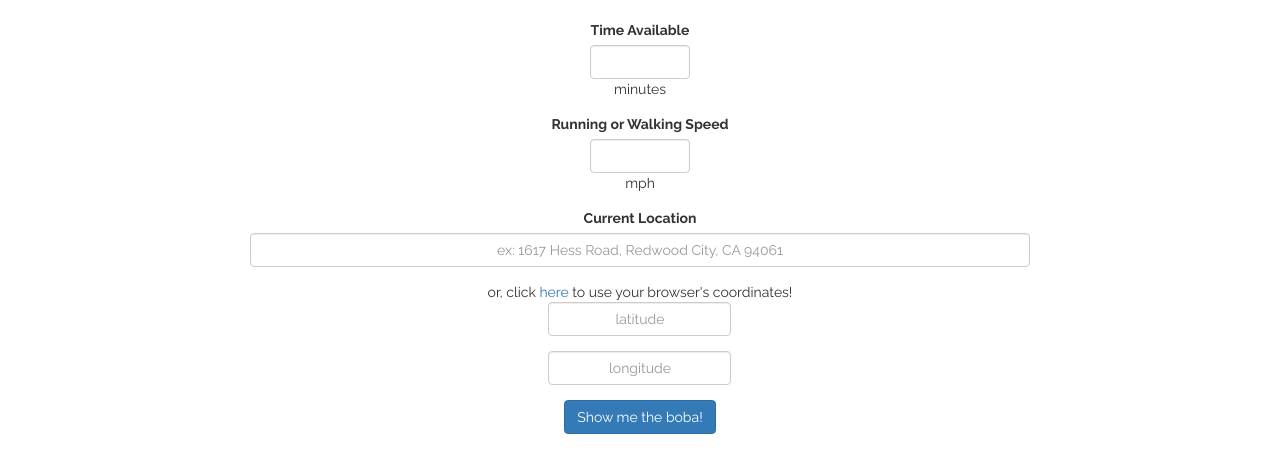
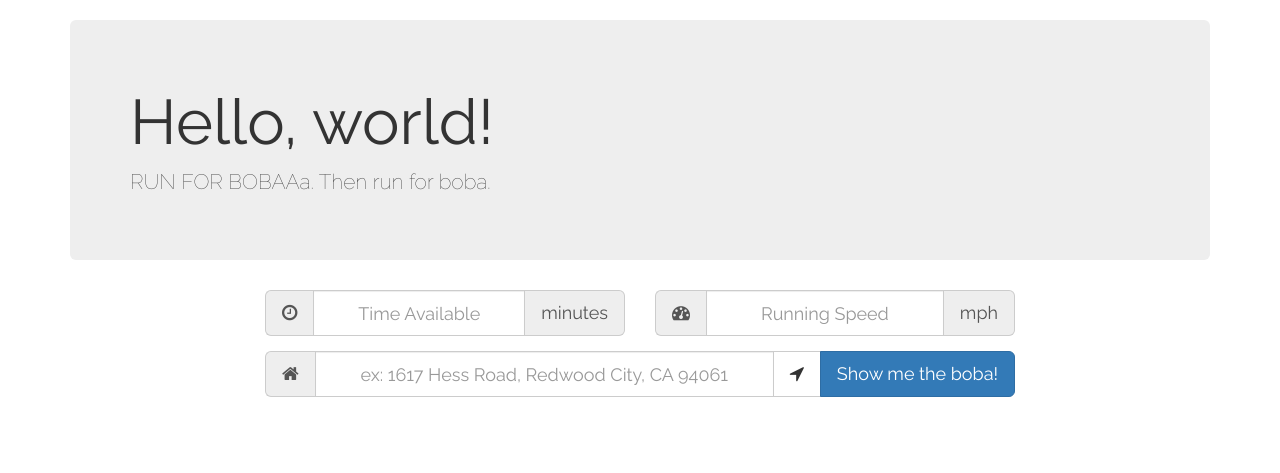
Before and after one commit to AnliYang/bobafetch, a Flask app: page / in a window 1280 px wide. Shown: the part 51-524 px from the top of the page. Run offline with Flask 2, Linux system fonts and the light colour scheme; some libraries are stand-ins or nearby versions; some web fonts are replaced.

Commit message:
rubbed bootstrap on base, as well as landing and map pages

```diff
--- a/static/css/boba.css
+++ b/static/css/boba.css
@@ -26,16 +26,20 @@ form {
 
 }
 
-.restaurant-name{
+.restaurant-name {
     font-weight: 900;
     overflow: hidden;
     white-space: nowrap;
     text-overflow: ellipsis;
 }
 
+.restaurant-heading {
+    font-weight: 900;
+    margin-top: 0;
+}
+
 #map {
     height: 400px;
-    width: 400px;
 }
 
 .form-group{
@@ -79,3 +83,15 @@ form {
     padding-left: 15px;
     font-family: 'Droid Sans Mono', monospace;
 }
+
+.warnbox-content, .warnbox-c1, .warnbox-c2, .adp-warnbox, .adp-legal {
+    display: none;
+}
+
+.adp-placemark {
+    margin-top: 0 !important;
+}
+
+.adp-text {
+    padding-left: 10px;
+}
--- a/static/js/landing.js
+++ b/static/js/landing.js
@@ -1,22 +1,28 @@
 var userLat = document.getElementById("latitude");
 var userLng = document.getElementById("longitude");
+var userAddress = document.getElementById("address");
+var progressBar = document.getElementById("progress")
 
 function getLocation() {
-    showLoading()
+    showLoading();
     navigator.geolocation.getCurrentPosition(setPosition);
 }
 
 function showLoading() {
-    userLat.placeholder = 'fetching...'
-    userLng.placeholder = 'fetching...'
+    // userLat.placeholder = 'fetching...';
+    // userLng.placeholder = 'fetching...';
+    progressBar.classList.remove('hidden');
 }
 
 function setPosition(position) {
+    userAddress.placeholder = "latitude: " + position.coords.latitude.toPrecision(6) + ", longitude: " + position.coords.longitude.toPrecision(7);
     // var userLat = document.getElementById("latitude");
     userLat.value = position.coords.latitude;
 
     // var userLng = document.getElementById("longitude");
     userLng.value = position.coords.longitude;
+
+    progressBar.classList.add('hidden');
 }
 
 var geolocate = document.getElementById('geolocate');
--- a/templates/base.html
+++ b/templates/base.html
@@ -3,6 +3,7 @@
 <head>
   <link href='https://fonts.googleapis.com/css?family=Raleway:400,700,100' rel='stylesheet' type='text/css'>
   <link href='https://fonts.googleapis.com/css?family=Droid+Sans+Mono' rel='stylesheet' type='text/css'>
+  <link rel="shortcut icon" href="/static/favicon.ico">
   <link href="https://maxcdn.bootstrapcdn.com/bootstrap/3.3.4/css/bootstrap.min.css" rel="stylesheet">
   <link href="/static/css/font-awesome.css" rel="stylesheet">
   <link href="/static/css/boba.css" rel="stylesheet">
@@ -19,7 +20,7 @@
 <div class="navbar navbar-inverse navbar-static-top">
     <div class="container">
         <div class="navbar-header">
-<!--             <img src="/static/img/ubermelon-logo.png"> -->
+<!--             <img src="/static/bobafetch.png"> -->
             <a class="navbar-brand" href="/">BobaFetch!</a>
         </div>
 
@@ -33,6 +34,8 @@
                     </a>
                 </li>
                 {% if session.get('user_id') %}
+                <li><a href="/favorite-restaurants">Favorites</a></li>
+                <li><a href="/visited-restaurants">Visited</a></li>
                 <li><a href="/logout">Log Out</a></li>
                 {% else %}
                 <li><a href="/login">Log In</a></li>
--- a/templates/landing.html
+++ b/templates/landing.html
@@ -16,38 +16,54 @@
     </label>
     <br><br><input type="submit" value="Boba me!">
 </form> -->
+<div class="jumbotron">
+    <h1>Hello, world!</h1>
+    <p>RUN FOR BOBAAa. Then run for boba.</p>
+</div>
 
 <div class="row landing-form">
     <form class="col-xs-8 col-xs-offset-2" action="/results" method="POST">
         <div class="row form-group">
-            <div><label for="timeAvailable">Time Available</label></div>
-            <div class="col-xs-4 col-xs-offset-4 col-md-2 col-md-offset-5">
-                <input type="text" class="form-control" id="timeAvailable" name="time-available">minutes
+            <div class="col-xs-4 col-md-6">
+                <div class="input-group input-group-lg">
+                    <span class="input-group-addon"><i class="fa fa-clock-o"></i></span>
+                    <input type="text" class="form-control" id="timeAvailable" name="time-available" placeholder="Time Available"><span class="input-group-addon">minutes</span>
+                </div>
+            </div>
+            <div class="col-xs-4 col-md-6">
+                <div class="input-group input-group-lg">
+                    <span class="input-group-addon"><i class="fa fa-tachometer"></i></span>
+                    <input type="text" class="form-control" id="runningSpeed" name="running-speed" placeholder="Running Speed"><span class="input-group-addon" id="basic-addon2">mph</span>
+                </div>
             </div>
         </div>
-        <div class="row form-group">
-            <div><label for="runningSpeed">Running or Walking Speed</label></div>
-            <div class="col-xs-4 col-xs-offset-4 col-md-2 col-md-offset-5">
-                <input type="text" class="form-control col-xs-3" id="runningSpeed" name="running-speed">mph
+        <div class="row form-group form-group-lg">
+            <div class="col-xs-12">
+    <!--                     <label for="address">Current Location</label> -->
+                <div class="input-group input-group-lg">
+                    <span class="input-group-addon"><i class="fa fa-home"></i></span>
+                    <input type="text" class="form-control" id="address" placeholder="ex: 1617 Hess Road, Redwood City, CA 94061" name="address">
+                    <div class="input-group-btn">
+                        <a id="geolocate" class="btn btn-default"><i class="fa fa-location-arrow"></i></a>
+                        <button type="submit" class="btn btn-primary">Show me the boba!</button>
+                    </div>
+                </div>
             </div>
         </div>
-        <div class="row form-group">
-            <label for="address">Current Location</label>
-            <input type="text" class="form-control" id="address" placeholder="ex: 1617 Hess Road, Redwood City, CA 94061" name="address">
-        </div>
-        or, click <a id="geolocate">here</a> to use your browser's coordinates!
-        <div class="row form-group">
+        <div class="row form-group hidden">
             <span class="col-xs-8 col-xs-offset-2 form-inline">
                 <input type="text" class="coordinates form-control" id="latitude" name="latitude" placeholder="latitude">
             </span>
         </div>
-        <div class="row form-group">
+        <div class="row form-group hidden">
             <span class="col-xs-8 col-xs-offset-2 form-inline">
                 <input type="text" class="coordinates form-control" id="longitude" name="longitude" placeholder="longitude">
             </span>
         </div>
-        <div class="row">
-            <button type="submit" class="btn btn-primary">Show me the boba!</button>
+        <div id="progress" class="progress hidden">
+          <div class="progress-bar progress-bar-success progress-bar-striped active" style="width: 100%">
+            <span>Fetching...</span>
+          </div>
         </div>
     </form>
 </div>
```
Also changed, not shown: static/js/boba.js (+6 -2 lines), templates/map.html (+12 -11 lines).
